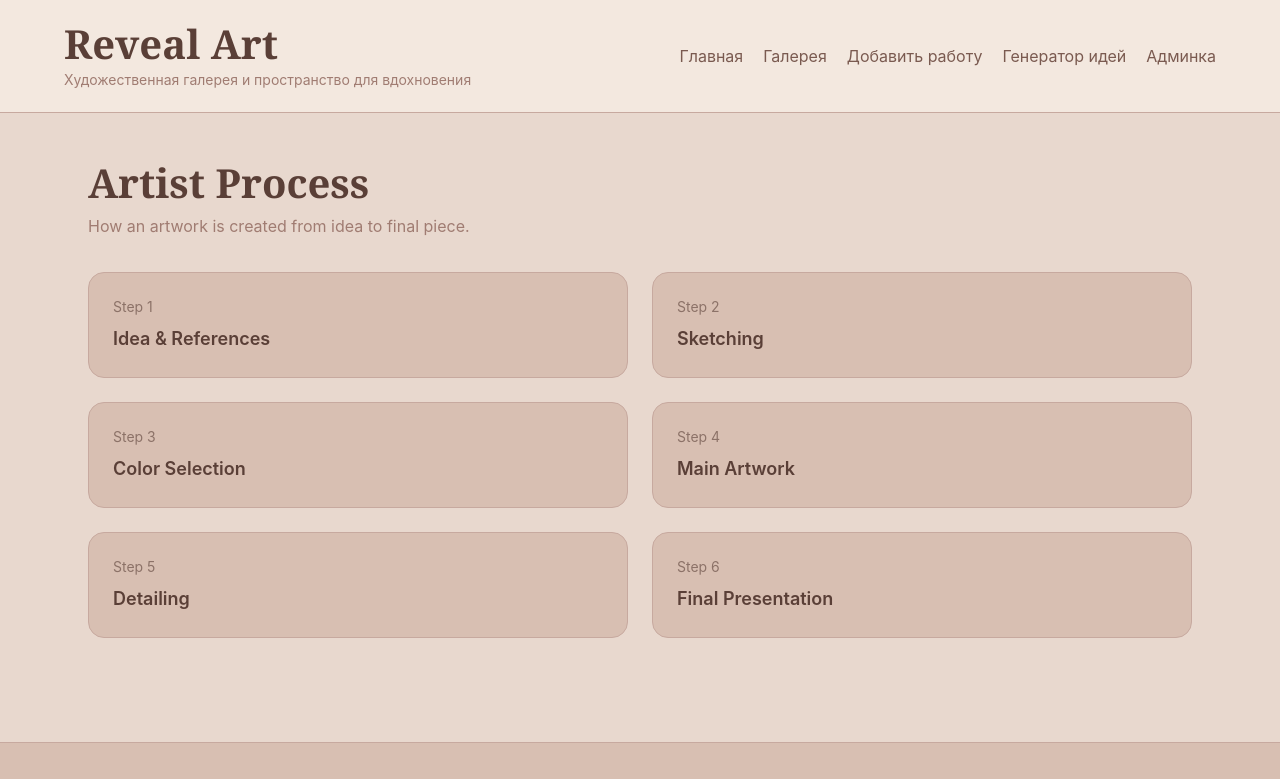
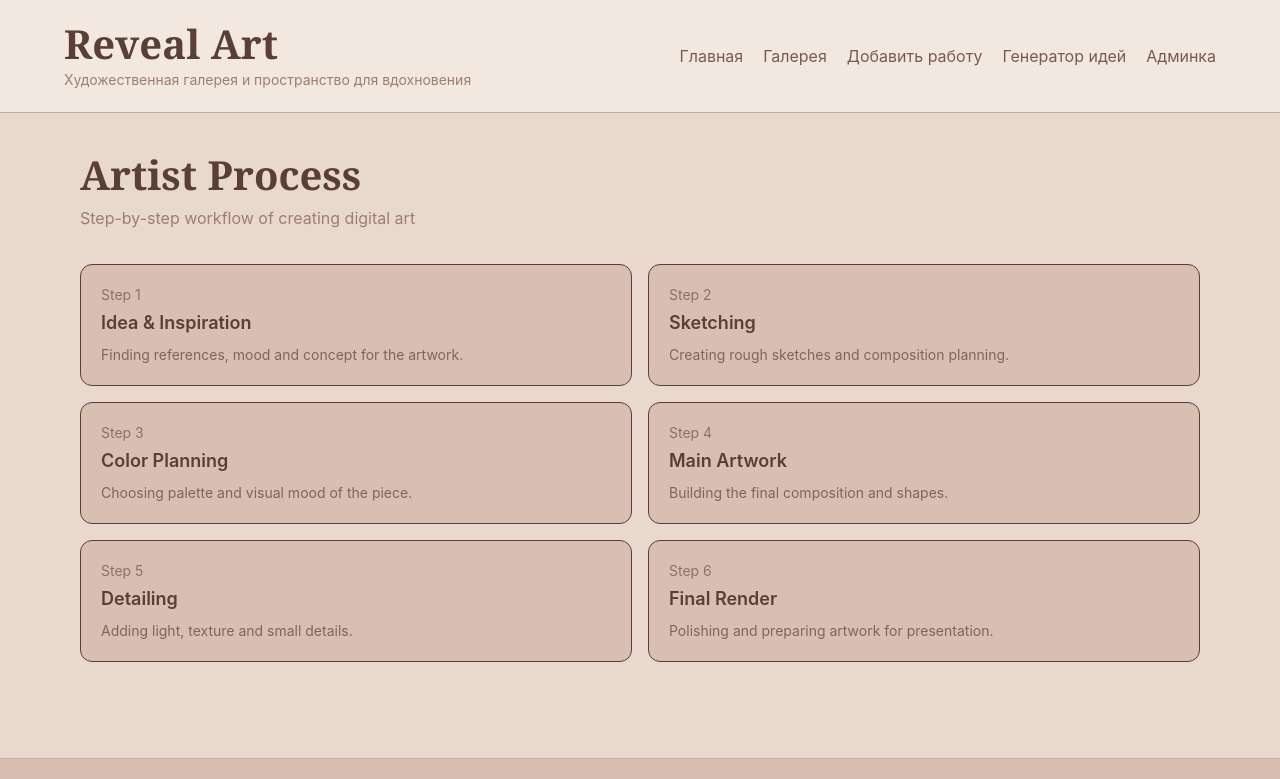
Before and after one commit to FFORqnvr/Reveal-Art, a React (Vite) app: page /process in a window 1280 px wide. Shown: the top 779 px of the page. Built offline with nearby package versions, Linux system fonts and the light colour scheme.

Commit message:
Add process page (artist workflow)

```diff
--- a/src/pages/ProcessPage.tsx
+++ b/src/pages/ProcessPage.tsx
@@ -1,28 +1,49 @@
 import PageTitle from "../components/PageTitle";
 
 export default function ProcessPage() {
+  const steps = [
+    {
+      title: "Idea & Inspiration",
+      desc: "Finding references, mood and concept for the artwork.",
+    },
+    {
+      title: "Sketching",
+      desc: "Creating rough sketches and composition planning.",
+    },
+    {
+      title: "Color Planning",
+      desc: "Choosing palette and visual mood of the piece.",
+    },
+    {
+      title: "Main Artwork",
+      desc: "Building the final composition and shapes.",
+    },
+    {
+      title: "Detailing",
+      desc: "Adding light, texture and small details.",
+    },
+    {
+      title: "Final Render",
+      desc: "Polishing and preparing artwork for presentation.",
+    },
+  ];
+
   return (
-    <div className="max-w-6xl mx-auto px-4 sm:px-6 py-10">
+    <div className="max-w-6xl mx-auto px-4 py-8">
       <PageTitle
         title="Artist Process"
-        subtitle="How an artwork is created from idea to final piece."
+        subtitle="Step-by-step workflow of creating digital art"
       />
 
-      <div className="mt-8 grid gap-6 md:grid-cols-2">
-        {[
-          "Idea & References",
-          "Sketching",
-          "Color Selection",
-          "Main Artwork",
-          "Detailing",
-          "Final Presentation",
-        ].map((step, index) => (
+      <div className="mt-8 grid gap-4 md:grid-cols-2">
+        {steps.map((step, index) => (
           <div
             key={index}
-            className="rounded-2xl border border-[var(--color-border)] bg-[var(--color-surface)] p-6"
+            className="p-5 border rounded-xl bg-[var(--color-surface)] hover:shadow-md transition"
           >
             <div className="text-sm opacity-60">Step {index + 1}</div>
-            <div className="mt-2 text-lg font-semibold">{step}</div>
+            <div className="text-lg font-semibold mt-1">{step.title}</div>
+            <div className="text-sm opacity-70 mt-2">{step.desc}</div>
           </div>
         ))}
       </div>
```
